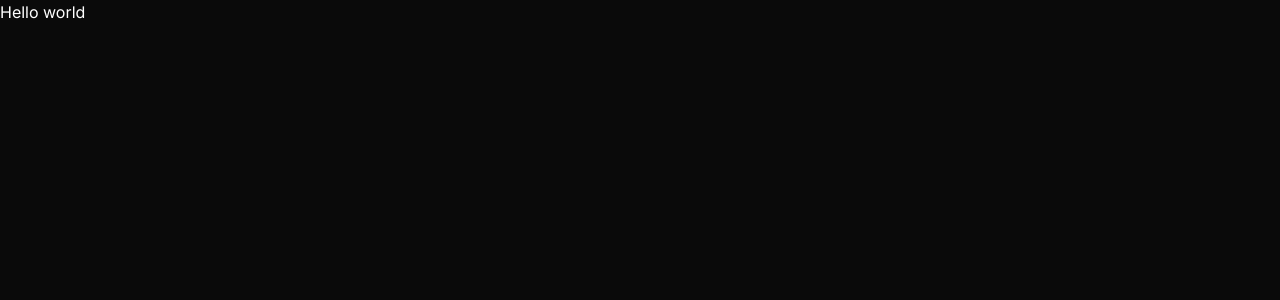
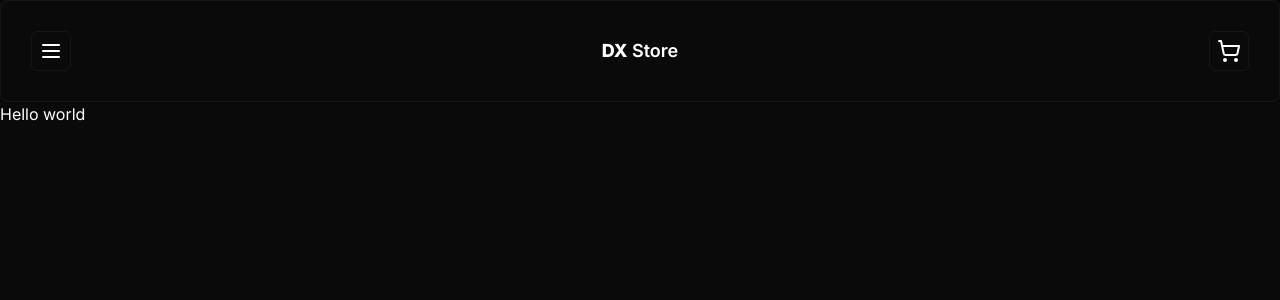
Before and after one commit to daviaxs/DX-Store, a Next.js app: page / in a window 1280 px wide. Shown: the top 300 px of the page. Built offline with nearby package versions, Linux system fonts and the light colour scheme.

Commit message:
Feat: Added button and header components

```diff
--- a/package.json
+++ b/package.json
@@ -10,6 +10,7 @@
   },
   "dependencies": {
     "@prisma/client": "^5.4.2",
+    "@radix-ui/react-slot": "^1.0.2",
     "class-variance-authority": "^0.7.0",
     "clsx": "^2.0.0",
     "lucide-react": "^0.288.0",
--- a/src/app/layout.tsx
+++ b/src/app/layout.tsx
@@ -1,5 +1,7 @@
 import type { Metadata } from 'next'
 import { Inter } from 'next/font/google'
+
+import { Header } from '@/shared/components/header/Header'
 import './globals.css'
 
 const inter = Inter({ subsets: ['latin'] })
@@ -16,7 +18,10 @@
 }) {
   return (
     <html lang="pt-br">
-      <body className={inter.className}>{children}</body>
+      <body className={inter.className}>
+        <Header />
+        {children}
+      </body>
     </html>
   )
 }
--- /dev/null
+++ b/src/components/ui/button.tsx
@@ -0,0 +1,56 @@
+import { Slot } from '@radix-ui/react-slot'
+import { cva, type VariantProps } from 'class-variance-authority'
+import * as React from 'react'
+
+import { cn } from '@/lib/utils'
+
+const buttonVariants = cva(
+  'inline-flex items-center justify-center rounded-md text-sm font-medium ring-offset-background transition-colors focus-visible:outline-none focus-visible:ring-2 focus-visible:ring-ring focus-visible:ring-offset-2 disabled:pointer-events-none disabled:opacity-50',
+  {
+    variants: {
+      variant: {
+        default: 'bg-primary text-primary-foreground hover:bg-primary/90',
+        destructive:
+          'bg-destructive text-destructive-foreground hover:bg-destructive/90',
+        outline:
+          'border border-input bg-background hover:bg-accent hover:text-accent-foreground',
+        secondary:
+          'bg-secondary text-secondary-foreground hover:bg-secondary/80',
+        ghost: 'hover:bg-accent hover:text-accent-foreground',
+        link: 'text-primary underline-offset-4 hover:underline',
+      },
+      size: {
+        default: 'h-10 px-4 py-2',
+        sm: 'h-9 rounded-md px-3',
+        lg: 'h-11 rounded-md px-8',
+        icon: 'h-10 w-10',
+      },
+    },
+    defaultVariants: {
+      variant: 'default',
+      size: 'default',
+    },
+  },
+)
+
+export interface ButtonProps
+  extends React.ButtonHTMLAttributes<HTMLButtonElement>,
+    VariantProps<typeof buttonVariants> {
+  asChild?: boolean
+}
+
+const Button = React.forwardRef<HTMLButtonElement, ButtonProps>(
+  ({ className, variant, size, asChild = false, ...props }, ref) => {
+    const Comp = asChild ? Slot : 'button'
+    return (
+      <Comp
+        className={cn(buttonVariants({ variant, size, className }))}
+        ref={ref}
+        {...props}
+      />
+    )
+  },
+)
+Button.displayName = 'Button'
+
+export { Button, buttonVariants }
--- a/src/components/ui/card.tsx
+++ b/src/components/ui/card.tsx
@@ -1,6 +1,6 @@
-import * as React from "react"
+import * as React from 'react'
 
-import { cn } from "@/lib/utils"
+import { cn } from '@/lib/utils'
 
 const Card = React.forwardRef<
   HTMLDivElement,
@@ -9,13 +9,13 @@
   <div
     ref={ref}
     className={cn(
-      "rounded-lg border bg-card text-card-foreground shadow-sm",
-      className
+      'rounded-lg border bg-card text-card-foreground shadow-sm',
+      className,
     )}
     {...props}
   />
 ))
-Card.displayName = "Card"
+Card.displayName = 'Card'
 
 const CardHeader = React.forwardRef<
   HTMLDivElement,
@@ -23,11 +23,11 @@
 >(({ className, ...props }, ref) => (
   <div
     ref={ref}
-    className={cn("flex flex-col space-y-1.5 p-6", className)}
+    className={cn('flex flex-col space-y-1.5 p-6', className)}
     {...props}
   />
 ))
-CardHeader.displayName = "CardHeader"
+CardHeader.displayName = 'CardHeader'
 
 const CardTitle = React.forwardRef<
   HTMLParagraphElement,
@@ -36,13 +36,13 @@
   <h3
     ref={ref}
     className={cn(
-      "text-2xl font-semibold leading-none tracking-tight",
-      className
+      'text-2xl font-semibold leading-none tracking-tight',
+      className,
     )}
     {...props}
   />
 ))
-CardTitle.displayName = "CardTitle"
+CardTitle.displayName = 'CardTitle'
 
 const CardDescription = React.forwardRef<
   HTMLParagraphElement,
@@ -50,19 +50,19 @@
 >(({ className, ...props }, ref) => (
   <p
     ref={ref}
-    className={cn("text-sm text-muted-foreground", className)}
+    className={cn('text-sm text-muted-foreground', className)}
     {...props}
   />
 ))
-CardDescription.displayName = "CardDescription"
+CardDescription.displayName = 'CardDescription'
 
 const CardContent = React.forwardRef<
   HTMLDivElement,
   React.HTMLAttributes<HTMLDivElement>
 >(({ className, ...props }, ref) => (
-  <div ref={ref} className={cn("p-6 pt-0", className)} {...props} />
+  <div ref={ref} className={cn('p-6 pt-0', className)} {...props} />
 ))
-CardContent.displayName = "CardContent"
+CardContent.displayName = 'CardContent'
 
 const CardFooter = React.forwardRef<
   HTMLDivElement,
@@ -70,10 +70,10 @@
 >(({ className, ...props }, ref) => (
   <div
     ref={ref}
-    className={cn("flex items-center p-6 pt-0", className)}
+    className={cn('flex items-center p-6 pt-0', className)}
     {...props}
   />
 ))
-CardFooter.displayName = "CardFooter"
+CardFooter.displayName = 'CardFooter'
 
-export { Card, CardHeader, CardFooter, CardTitle, CardDescription, CardContent }
+export { Card, CardContent, CardDescription, CardFooter, CardHeader, CardTitle }
--- /dev/null
+++ b/src/shared/components/header/Header.tsx
@@ -0,0 +1,21 @@
+import { Button } from '@/components/ui/button'
+import { Card } from '@/components/ui/card'
+import { MenuIcon, ShoppingCartIcon } from 'lucide-react'
+
+export function Header() {
+  return (
+    <Card className="flex items-center justify-between p-[1.875rem]">
+      <Button size="icon" variant="outline">
+        <MenuIcon />
+      </Button>
+
+      <h1 className="text-lg font-semibold">
+        <span className="purple-gradient font-extrabold">DX</span> Store
+      </h1>
+
+      <Button size="icon" variant="outline">
+        <ShoppingCartIcon />
+      </Button>
+    </Card>
+  )
+}
```
Also changed, not shown: tailwind.config.js (+33 -33 lines), 1 other file (tests, documents, lock files or other folders).
